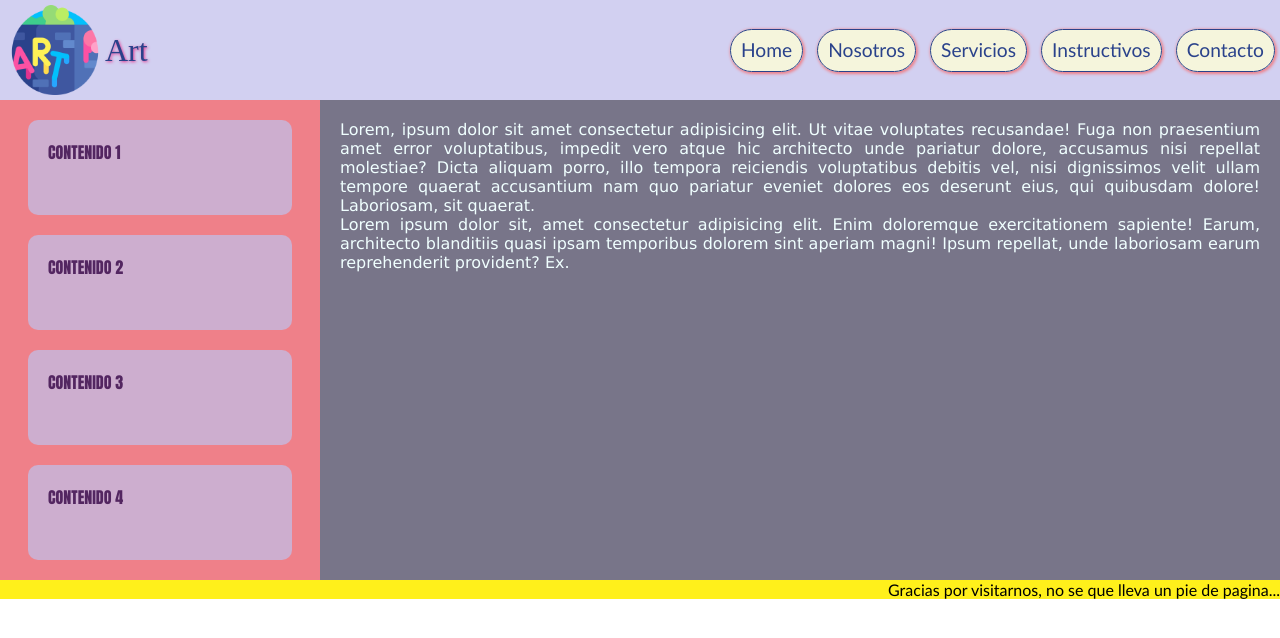
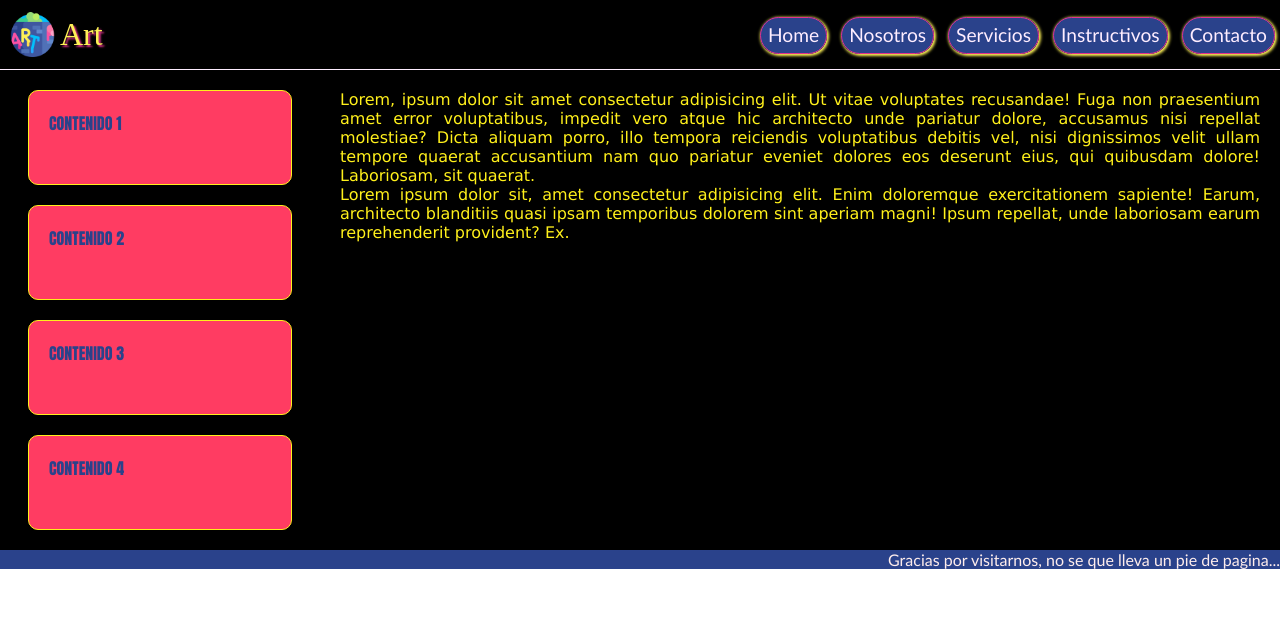
Before and after one commit to Amartana/Pagina-Random, a plain HTML site: page index.html in a window 1280 px wide. Drawn offline with Linux system fonts and the light colour scheme; a web font is replaced by a local one.

Commit message:
color negro

```diff
--- a/style.css
+++ b/style.css
@@ -1,3 +1,9 @@
+
+:root{
+    --background: black;
+    --color1: #2A428B;
+    --color2: rgb(226 51 143);
+}
 *{
     box-sizing: border-box;
     margin: 0px;
@@ -14,9 +20,10 @@ body{
 header{
     display: flex;
     align-items: center;
-    height: 100px;
+    height: 70px;
     width: 100vw;
-    background-color: #D2D0F1;
+    background-color: black;
+    border-bottom: 1px solid #feedff;
 }
 nav{
     position: absolute;
@@ -25,12 +32,12 @@ nav{
 .logo{
     display: flex;
     align-items: center;
-    height: 15vh;
+    height: 70px;
     padding: 10px;
     font-family: 'agbalumo';
     font-size: 2rem;
-    color:#2A428B;
-    text-shadow: 1px 1px 3px rgb(226 51 143);
+    color: #fef156;
+    text-shadow: 2px 2px 2px rgb(226 51 143);
 }
 img{
     height: 90%;
@@ -42,23 +49,23 @@ img{
 .main-nav__item{
     margin: 5px;
     border-radius: 30px;
-    border: 1px solid #2a428b;
-    box-shadow: 1px 1px 3px 1px #ef8089;
-    padding: 10px;
-    background-color: beige;
+    border: 1px solid rgb(226 51 143);
+    box-shadow: 1px 1px 3px 1px #fef156;
+    padding: 7px;
+    background-color: #2a428b;
     display: inline;
     list-style: none;
     font-size: 1.2rem;
 }
 a{
-    color: #2A428B;
+    color: #feedff;
     text-decoration: none;
     font-family: 'Gill Sans', 'Gill Sans MT', Calibri, 'Trebuchet MS', sans-serif;
 }
 
 
 .contenidos{
-    background-color: #EF8089;
+    background-color: black;
     width: 25%;
     min-width: 170px;
     display: flex;
@@ -69,7 +76,8 @@ a{
 }
 
 aside>div{
-    background-color: #CDAECF;
+    background-color: rgb(255 60 98);
+    border: 1px solid rgb(255, 240, 27);
     vertical-align: middle;
     padding: 20px;
     width: 88%;
@@ -79,23 +87,24 @@ aside>div{
     cursor: pointer;
 }
 aside p{
-    color: #532661;
+    color: var(--color1);
     display: inline;
     font-family: Impact, Haettenschweiler, 'Arial Narrow Bold', sans-serif;
 }
 main{
-    background-color: #787589;
+    background-color: var(--background);
     width: 75%;
     font-family:Verdana, Geneva, Tahoma, sans-serif;
     padding: 20px
 }
 main p {
     text-align: justify;
-    color: azure;
+    color: rgb(255, 240, 27);
 }
 
 footer{
-    background-color: rgb(255, 240, 27);
+    background-color: #2a428b;
+    color: #feedec;
     font-family: 'Gill Sans', 'Gill Sans MT', Calibri, 'Trebuchet MS', sans-serif;
     width: 100%;
     display: flex;
```
